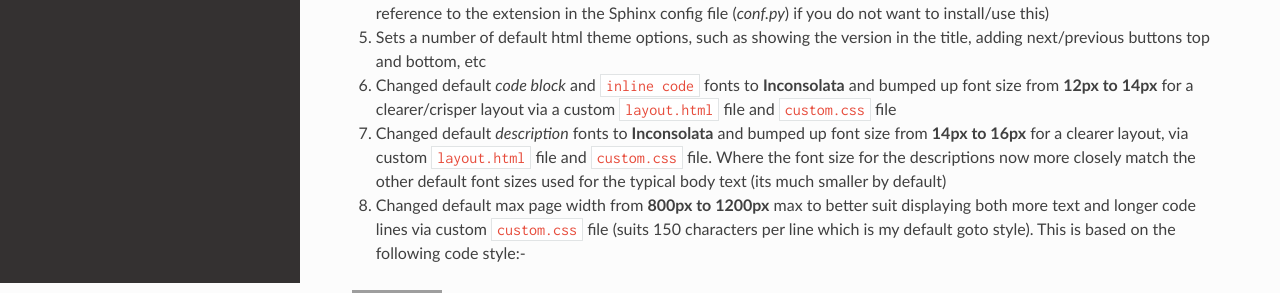
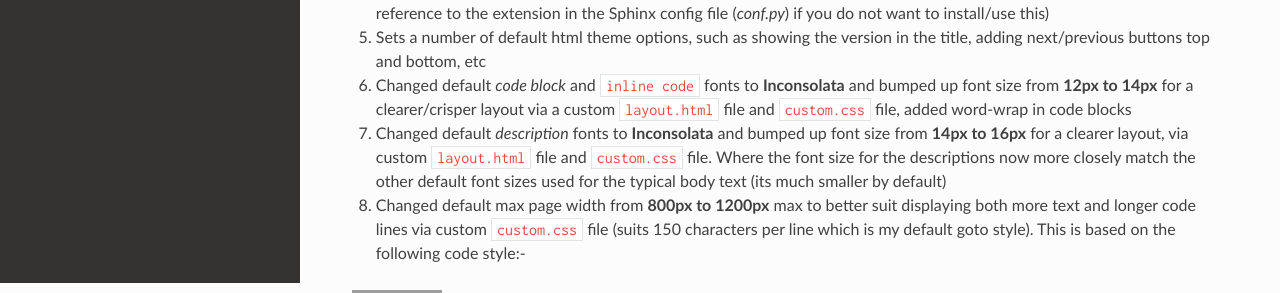
Before and after one commit to Agent6-6-6/Sphinx-RTD-Theme-Template, a Sphinx documentation site: the page built from docs/source/index.rst, in a window 1280 px wide. Shown: the part 617-910 px from the top of the page. Built offline with Sphinx 7.4.7 and the Read the Docs theme 2.0.0, drawn with Linux system fonts in a browser that asks for light colours; grey boxes are pictures that could not be loaded.

Commit message:
Add word-wrap in code blocks, updated .gitignore to get rid of compiled python files

```diff
--- a/docs/source/_static/css/custom.css
+++ b/docs/source/_static/css/custom.css
@@ -2,6 +2,7 @@
 .rst-content pre.literal-block, .rst-content div[class^="highlight"] pre, .rst-content .linenodiv pre {
 	font-family: 'Inconsolata', monospace !important;
 	font-size: 14px !important;
+	white-space: pre-wrap;
 }
 
 /* Change code descriptions and literal blocks (inline code via ``) to match the normal font size being used in the sphinx_RTD_theme text  (normally 14px)*/
--- a/docs/source/index.rst
+++ b/docs/source/index.rst
@@ -25,7 +25,7 @@
 
 #. Sets a number of default html theme options, such as showing the version in the title, adding next/previous buttons top and bottom, etc
 
-#. Changed default *code block* and ``inline code`` fonts to **Inconsolata** and bumped up font size from **12px to 14px** for a clearer/crisper layout via a custom ``layout.html`` file and ``custom.css`` file
+#. Changed default *code block* and ``inline code`` fonts to **Inconsolata** and bumped up font size from **12px to 14px** for a clearer/crisper layout via a custom ``layout.html`` file and ``custom.css`` file, added word-wrap in code blocks
 
 #. Changed default *description* fonts to **Inconsolata** and bumped up font size from **14px to 16px** for a clearer layout, via custom ``layout.html`` file and ``custom.css`` file. Where the font size for the descriptions now more closely match the other default font sizes used for the typical body text (its much smaller by default)
 
```
Also changed, not shown: 1 other file.
